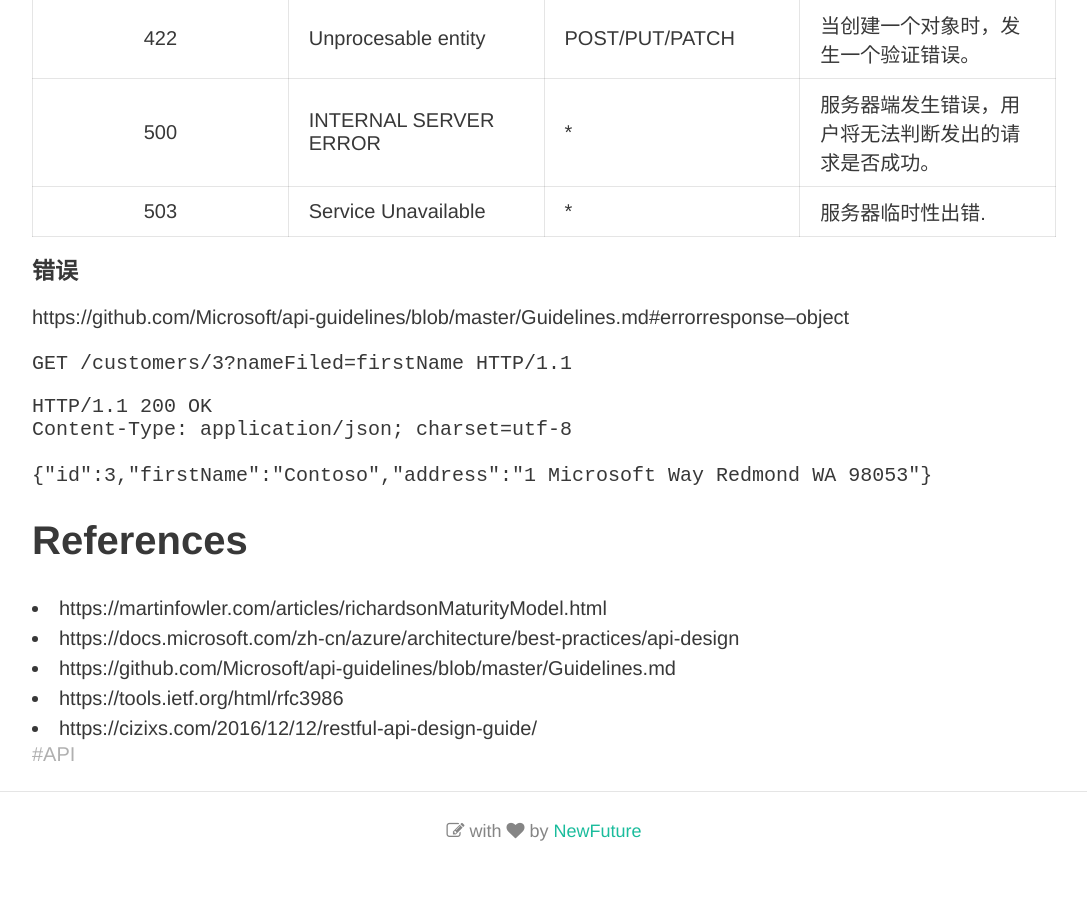
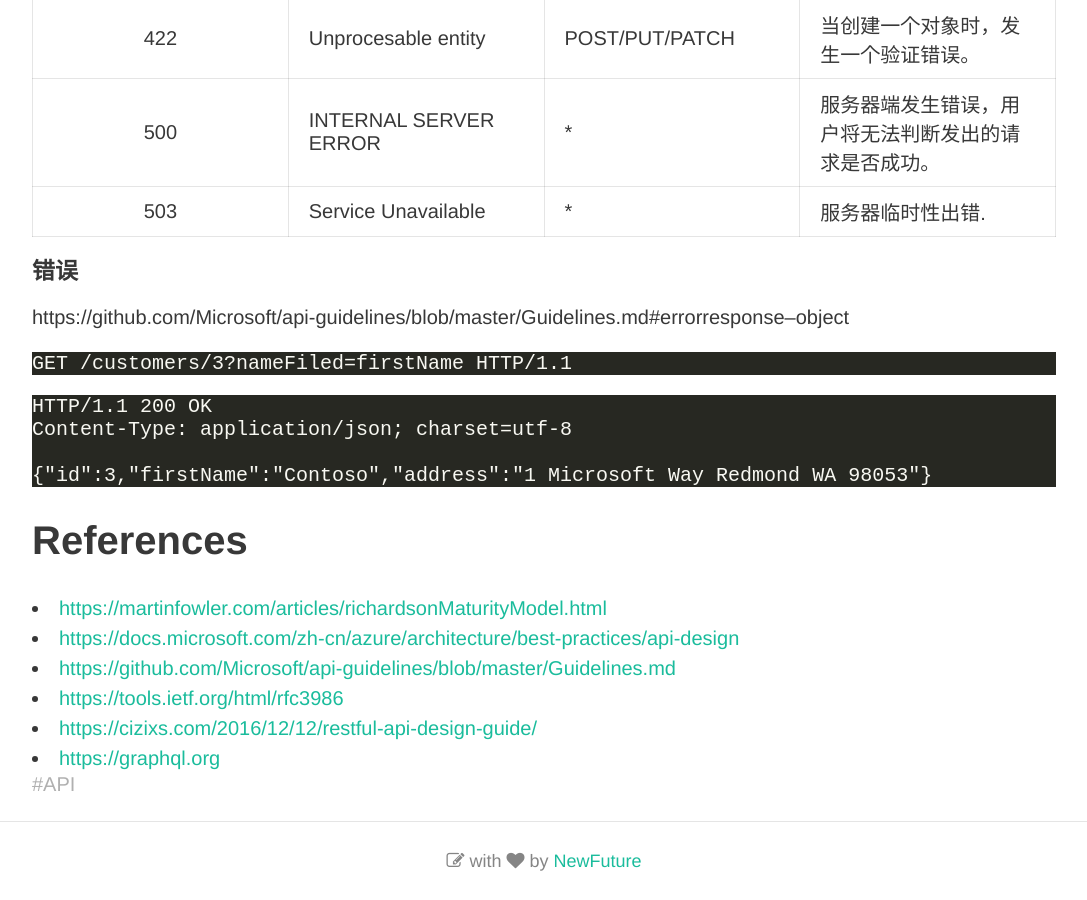
Before and after one commit to NewFuture/blog, a Jekyll site: the page built from _posts/2019-01-16-restful-api-design.md, in a window 1280 px wide and 900 px high, scrolled down 6712 px. Shown: the whole window, without its empty margins (96-1183 px from the left). Built offline with Jekyll 4.4.1, drawn with Linux system fonts in a browser that asks for light colours; before the commit the page ends 7582 px from its top, so only the background shows below that.

Commit message:
Update 2019-01-16-restful-api-design.md

````diff
--- a/_posts/2019-01-16-restful-api-design.md
+++ b/_posts/2019-01-16-restful-api-design.md
@@ -193,11 +193,11 @@ RESTful API 应具备良好的可读性，当url中某一个片段（segment）
 
 https://github.com/Microsoft/api-guidelines/blob/master/Guidelines.md#errorresponse--object
 
-```HTTP
+```
 GET /customers/3?nameFiled=firstName HTTP/1.1
 ```
 
-```HTTP
+```
 HTTP/1.1 200 OK
 Content-Type: application/json; charset=utf-8
 
@@ -206,8 +206,9 @@ Content-Type: application/json; charset=utf-8
 
 ## References
 
-* https://martinfowler.com/articles/richardsonMaturityModel.html
-* https://docs.microsoft.com/zh-cn/azure/architecture/best-practices/api-design
-* https://github.com/Microsoft/api-guidelines/blob/master/Guidelines.md
-* https://tools.ietf.org/html/rfc3986
-* https://cizixs.com/2016/12/12/restful-api-design-guide/
+* <https://martinfowler.com/articles/richardsonMaturityModel.html>
+* <https://docs.microsoft.com/zh-cn/azure/architecture/best-practices/api-design>
+* <https://github.com/Microsoft/api-guidelines/blob/master/Guidelines.md>
+* <https://tools.ietf.org/html/rfc3986>
+* <https://cizixs.com/2016/12/12/restful-api-design-guide/>
+* <https://graphql.org>
````
